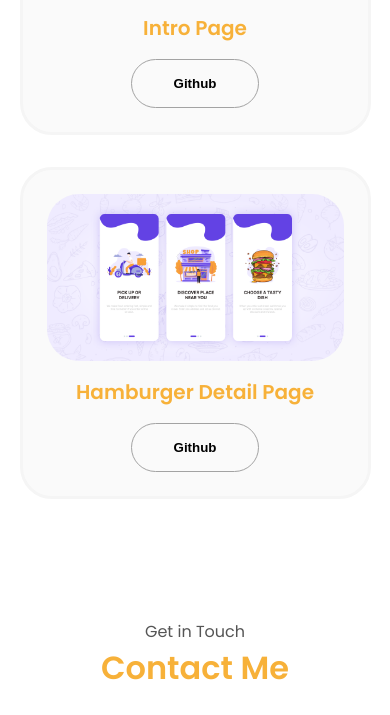
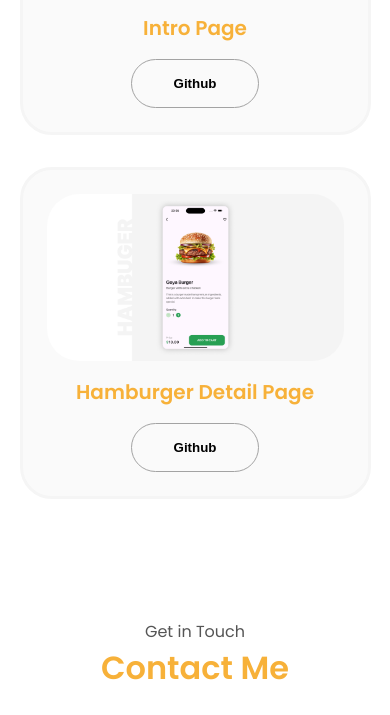
Before and after one commit to burakkardas/MyPortfolio, a plain HTML site: page mobileapps.html in a window 390 px wide. Shown: the part 1544-2259 px from the top of the page. Drawn offline with Linux system fonts and the light colour scheme.

Commit message:
Update mobileapps.html

```diff
--- a/mobileapps.html
+++ b/mobileapps.html
@@ -77,7 +77,7 @@
                 </div>
                 <div class="details-container color-container">
                     <div class="article-container">
-                        <img src="./assets/intro.png" alt="Project 2" class="project-img" />
+                        <img src="./assets/Hambuger.png" alt="Project 2" class="project-img" />
                     </div>
                     <h2 class="experience-sub-title project-title">Hamburger Detail Page</h2>
                     <div class="btn-container">
```
